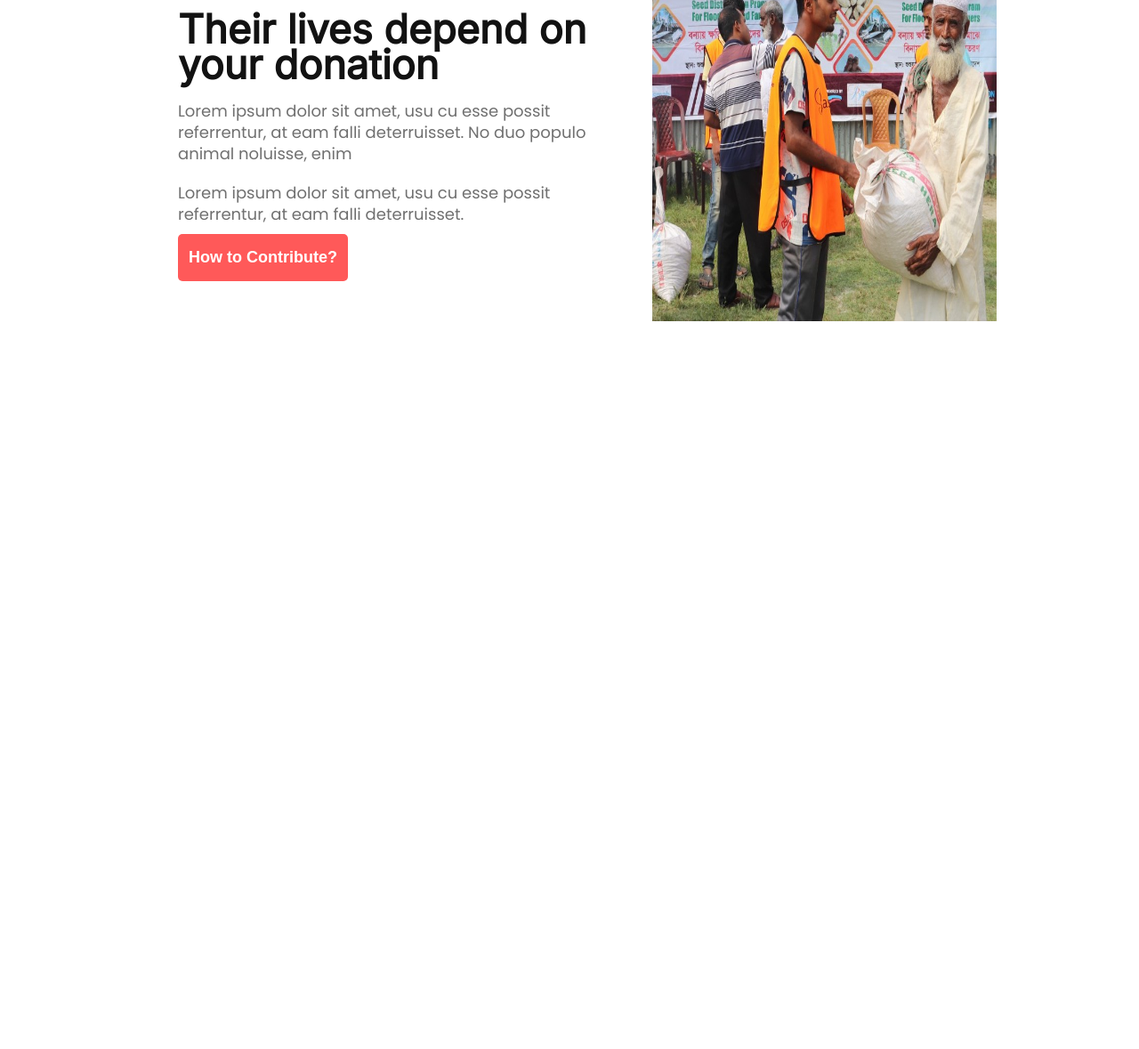
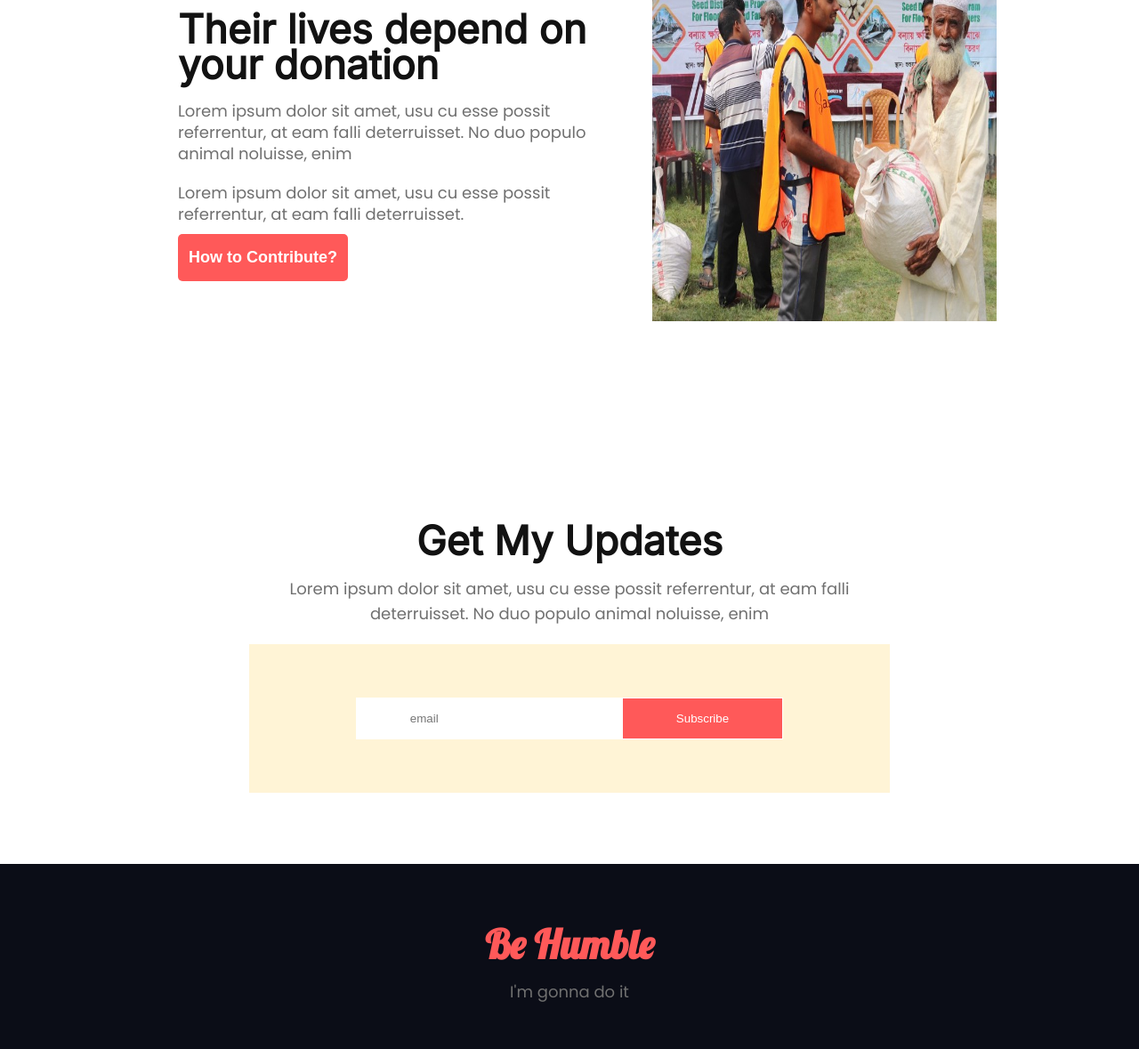
Before and after one commit to Masumkhan984/support-humanity, a plain HTML site: page index.html in a window 1280 px wide. Shown: the part 3123-4302 px from the top of the page at 89% size. Before the commit the page ends 3611 px from the top, so only its background shows below. Drawn offline with Linux system fonts and the light colour scheme.

Commit message:
footer Area added

```diff
--- a/index.html
+++ b/index.html
@@ -127,6 +127,28 @@
             </div>
         </div>
     </div>
+
+    <!-- subscribe Area -->
+    <div id="subscribe_area">
+        <div class="container">
+            <div class="subscribe_text">
+                <h1>Get My Updates</h1>
+                <p>Lorem ipsum dolor sit amet, usu cu esse possit referrentur, at eam falli deterruisset. No duo populo animal noluisse, enim</p>
+            </div>
+            <div class="subscribe_input">
+                <input type="text" placeholder="email"><input type="button" class="subscribe" value="Subscribe">
+            </div>
+        </div>
+    </div>
+
+
+    <!-- Footer Area -->
+    <div id="footer_area">
+        <div class="container footer_text">
+            <h1>Be Humble</h1>
+            <p>I'm gonna do it</p>
+        </div>
+    </div>
 </body>
 
 </html>
--- a/style.css
+++ b/style.css
@@ -206,32 +206,87 @@ Plan Area
 /* ===================
 Blog Area
 ====================== */
-#blog_area{
+#blog_area {
     margin: 120px 0px;
 }
-.blog{
+
+.blog {
     display: flex;
     justify-content: center;
     align-items: center;
     margin: 60px 0px;
 }
+
 .blog_text {
     padding: 10px 40px;
 }
-.blog_text p{
+
+.blog_text p {
     padding: 10px 0px;
-   text-align: left;
-   line-height: 24px;
+    text-align: left;
+    line-height: 24px;
 }
-.blog_text h1{
+
+.blog_text h1 {
     line-height: 40px;
     text-align: left;
     padding-bottom: 10px;
 }
+
 .blog_image {
     width: 850px;
 }
-.blog_image img{
+
+.blog_image img {
     width: 100%;
     height: 400px;
 }
+
+/* ======================
+subscribe Area
+========================= */
+#subscribe_area {
+    padding: 80px;
+}
+
+.subscribe_text {
+    padding: 0px 120px;
+}
+
+.subscribe_input {
+    margin: 0px 120px;
+    margin-top: 20px;
+    padding: 60px;
+    display: flex;
+    align-items: center;
+    justify-content: center;
+    background: #FFF4D6;
+
+}
+
+.subscribe_input input {
+    padding: 15px 60px;
+    color: #FFFFFF;
+    border: 1px solid white;
+}
+
+.subscribe_input .subscribe {
+    background: #FF5959;
+}
+
+/* =================
+Footer Area
+=================== */
+#footer_area {
+    background: #0B0D17;
+    color: #FFFFFF;
+}
+
+#footer_area h1 {
+    font-family: 'Lobster';
+    color: #FF5959;
+}
+
+.footer_text {
+    padding: 50px 0px;
+}
```
